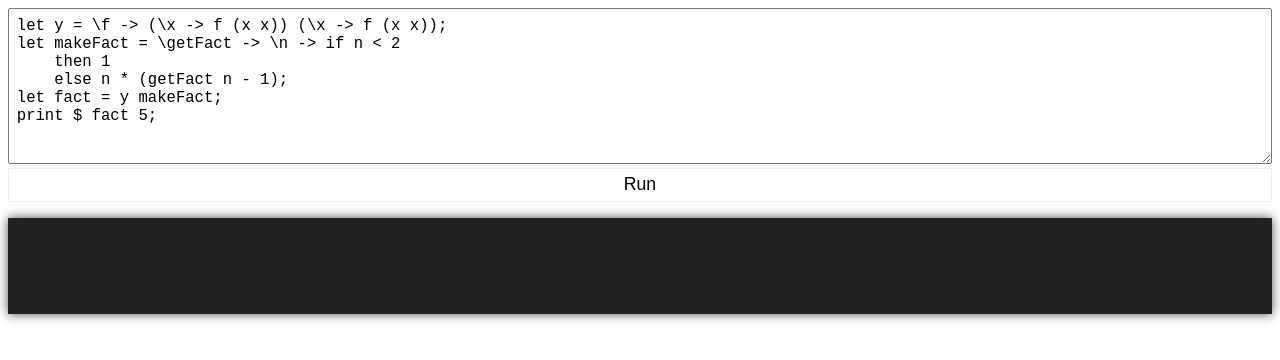
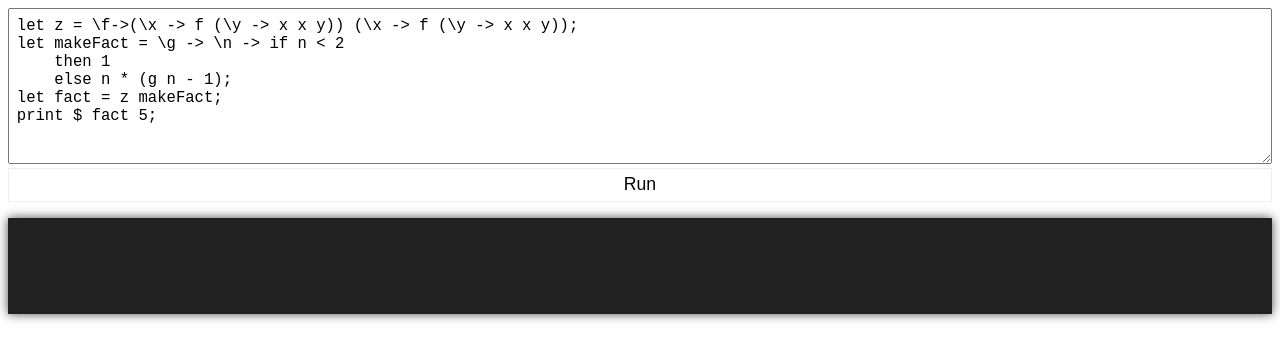
Before and after one commit to moevis/lambda-lite-js, a website with bundled scripts: page sample/index.html in a window 1280 px wide. Built offline with nearby package versions, Linux system fonts and the light colour scheme.

Commit message:
z-combinator sample

```diff
--- a/sample/index.html
+++ b/sample/index.html
@@ -7,11 +7,11 @@
     <script src="../dist/ll.js"></script>
 </head>
 <body>
-    <textarea id="source">let y = \f -> (\x -> f (x x)) (\x -> f (x x));
-let makeFact = \getFact -> \n -> if n < 2
+    <textarea id="source">let z = \f->(\x -> f (\y -> x x y)) (\x -> f (\y -> x x y));
+let makeFact = \g -> \n -> if n < 2
     then 1
-    else n * (getFact n - 1);
-let fact = y makeFact;
+    else n * (g n - 1);
+let fact = z makeFact;
 print $ fact 5;</textarea>
     <button id="run">Run</button>
     <div id="console">
```
